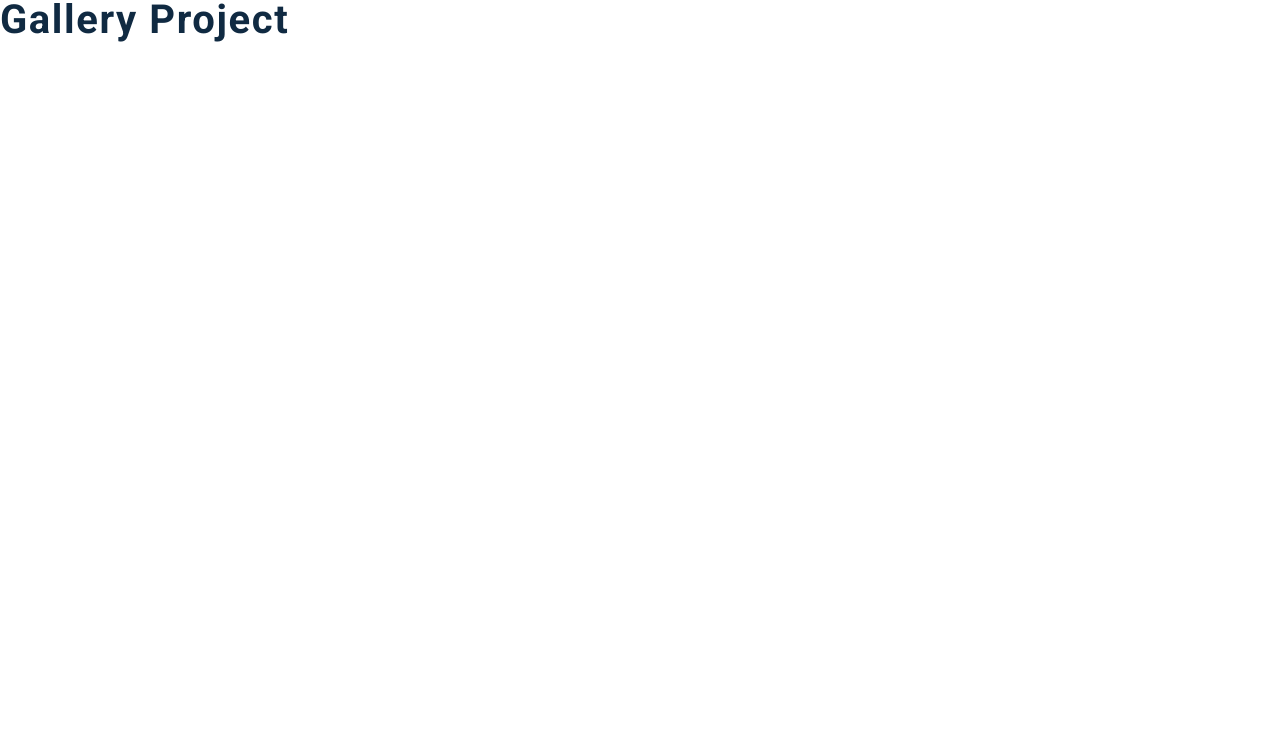
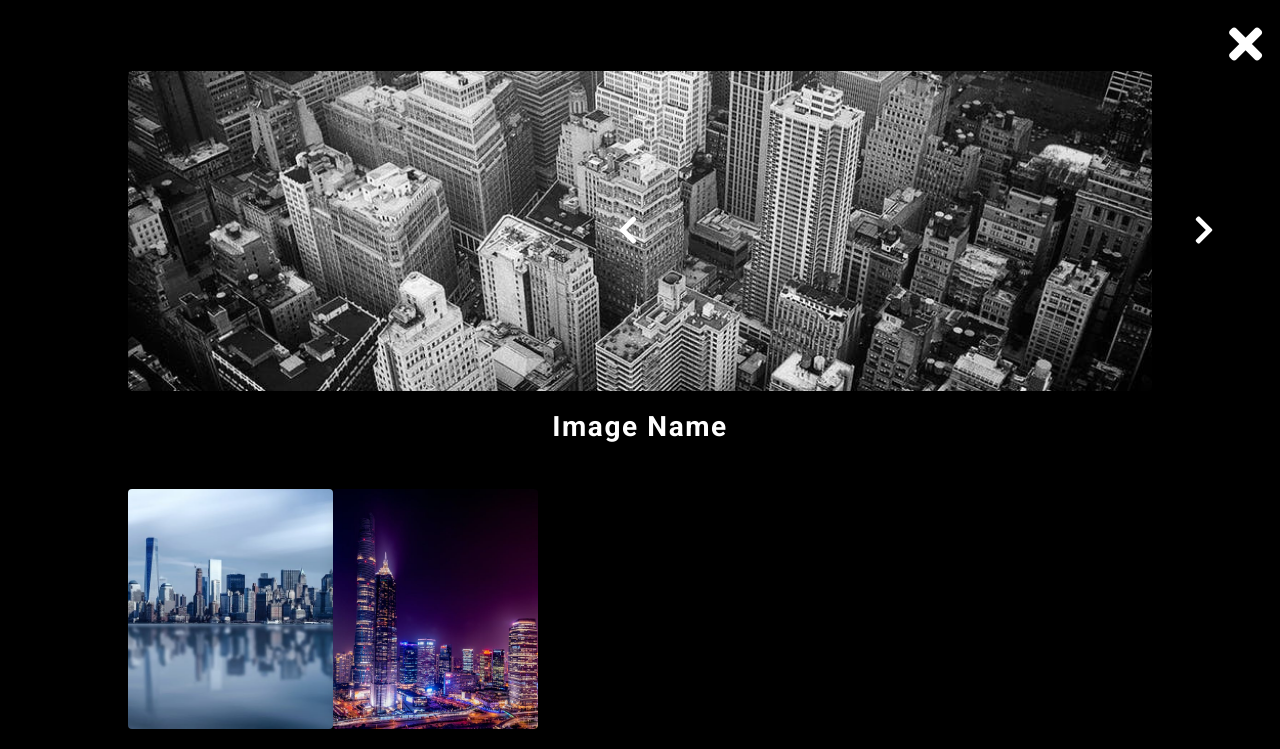
Before and after one commit to drronidz/gallery-js, a plain HTML site: page index.html in a window 1280 px wide. Shown: the top 749 px of the page. Drawn offline with nearby package versions, Linux system fonts and the light colour scheme.

Commit message:
Putting HTML ...

```diff
--- a/index.html
+++ b/index.html
@@ -13,7 +13,43 @@
     <link rel="stylesheet" href="styles.css" />
   </head>
   <body>
-    <h2>gallery project</h2>
+    <!--nature-->
+    <section class="section nature">
+      <img src="./images/nature-1.jpeg" title="nature-1" alt="nature" class="img" data-id="1">
+      <img src="./images/nature-2.jpeg" title="nature-2" alt="nature" class="img" data-id="2">
+      <img src="./images/nature-3.jpeg" title="nature-3" alt="nature" class="img" data-id="3">
+    </section>
+    <!--city-->
+    <section class="section city">
+      <img src="./images/city-1.jpeg" title="city-1" alt="city" class="img" data-id="1">
+      <img src="./images/city-2.jpeg" title="city-2" alt="city" class="img" data-id="2">
+      <img src="./images/city-3.jpeg" title="city-3" alt="city" class="img" data-id="3">
+      <img src="./images/city-4.jpeg" title="city-4" alt="city" class="img" data-id="4">
+      <img src="./images/city-5.jpeg" title="city-5" alt="city" class="img" data-id="5">
+    </section>
+    <!--modal-->
+    <div class="modal open">
+      <button class="close-btn">
+        <i class="fas fa-times"></i>
+      </button>
+      <div class="modal-content">
+        <!-- previous button -->
+        <button class="prev-btn">
+          <i class="fas fa-chevron-left"></i>
+        </button>
+        <!-- next button -->
+        <button class="next-btn">
+          <i class="fas fa-chevron-right"></i>
+        </button>
+        <!-- content -->
+        <img src="./images/city-1.jpeg" alt="" class="main-img">
+        <h3 class="image-name">Image name</h3>
+        <div class="modal-images">
+          <img src="./images/city-5.jpeg" title="city-5" alt="city" class="img" data-id="5">
+          <img src="./images/city-4.jpeg" title="city-4" alt="city" class="img" data-id="4">
+        </div>
+      </div>
+    </div>
     <script src="app.js"></script>
   </body>
 </html>
```
